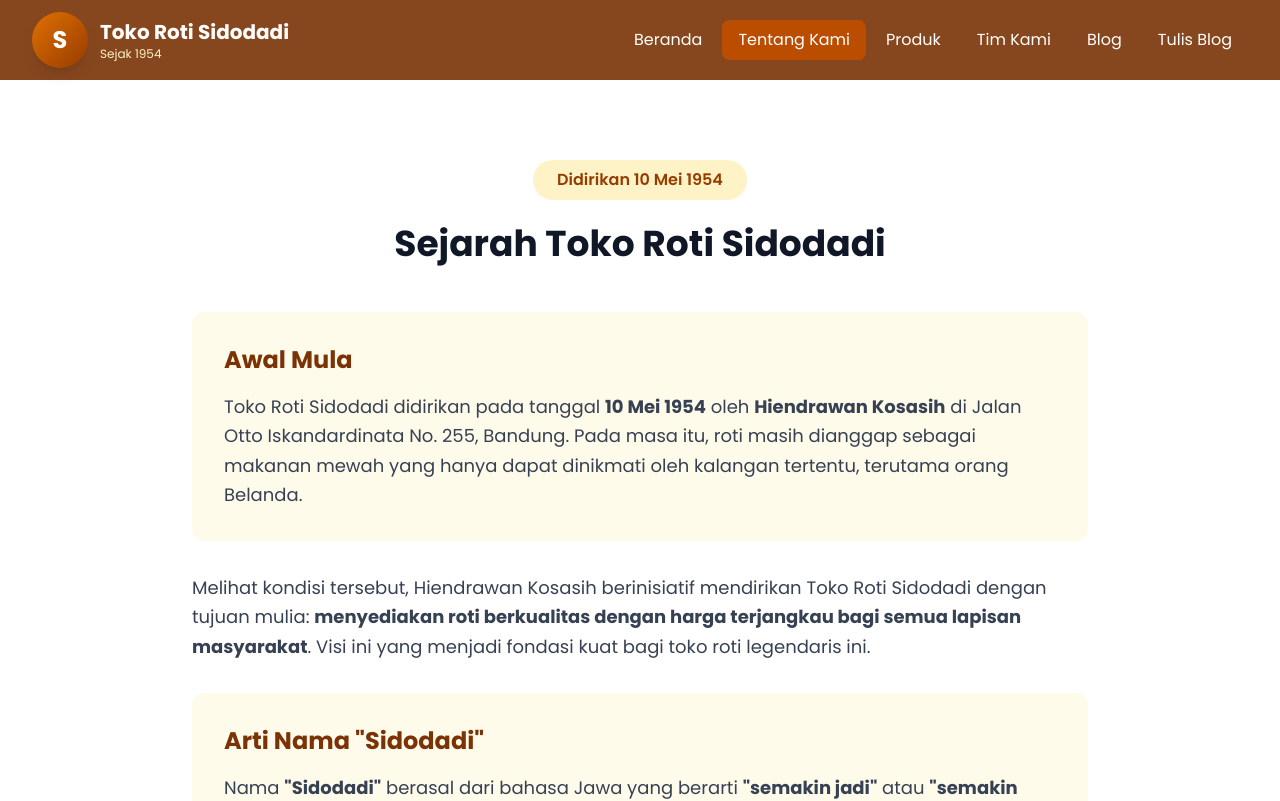
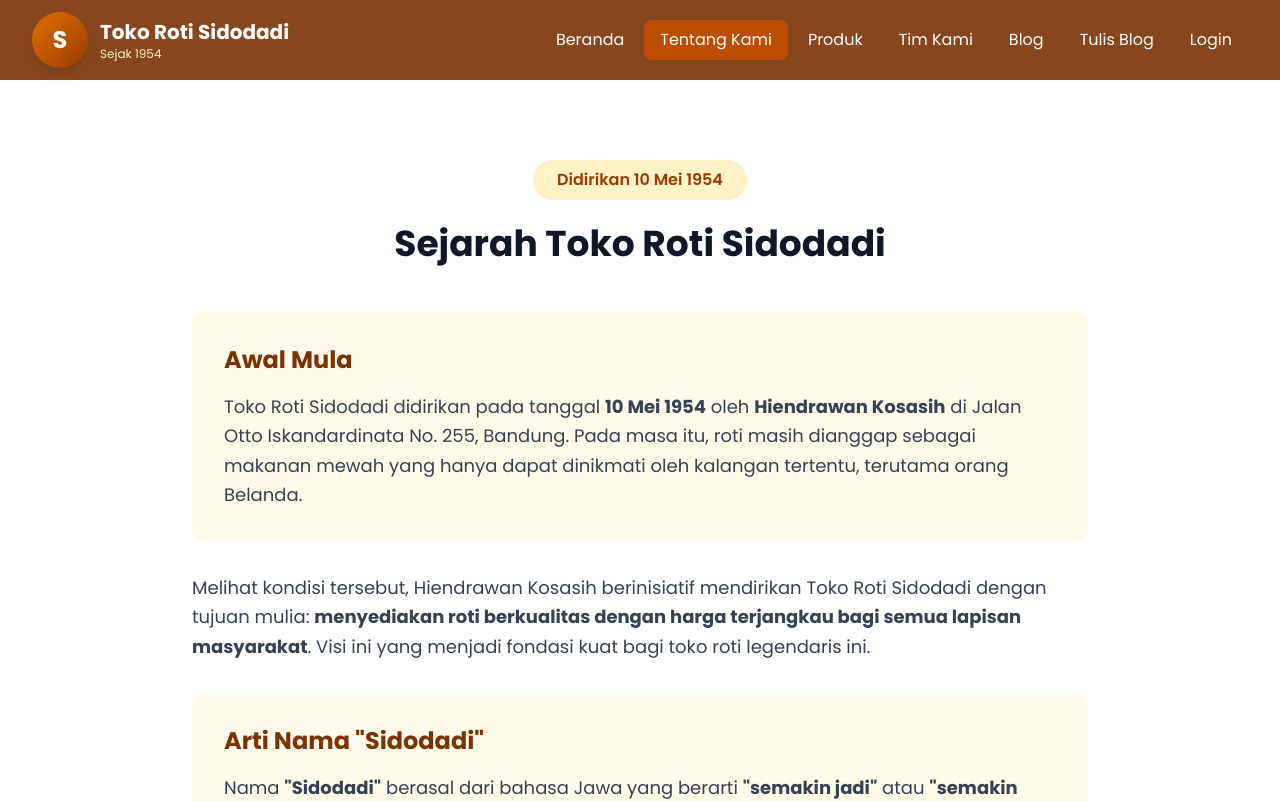
Before and after one commit to ichsanlearns/company-profile, a React (Vite) app: page /about in a window 1280 px wide. Shown: the top 801 px of the page. Built offline with nearby package versions, Linux system fonts and the light colour scheme.

Commit message:
feat: add login button

```diff
--- a/src/components/NavBar.tsx
+++ b/src/components/NavBar.tsx
@@ -26,7 +26,6 @@ function NavBar() {
     >
       <div className=" max-w-7xl mx-auto px-4 sm:px-6 lg:px-8">
         <div className="flex items-center justify-between h-20">
-          {/* Logo */}
           <Link to="/" className="flex items-center space-x-3">
             <div className="w-14 h-14 bg-gradient-to-br from-amber-600 to-amber-800 rounded-full flex items-center justify-center shadow-lg">
               <span className="text-white font-bold text-2xl">S</span>
@@ -49,7 +48,6 @@ function NavBar() {
             </div>
           </Link>
 
-          {/* Desktop Navigation */}
           <div className="hidden md:flex items-center space-x-1">
             <Link
               to="/"
@@ -123,6 +121,23 @@ function NavBar() {
             >
               Tulis Blog
             </Link>
+
+            {!email ? (
+              <Link
+                to="/login"
+                className={`px-4 py-2 rounded-lg transition-all duration-200 ${
+                  isActive("/createblog")
+                    ? "bg-amber-700 text-white"
+                    : isScrolled
+                    ? "text-gray-700 hover:bg-amber-50"
+                    : "text-white hover:bg-white/10"
+                }`}
+              >
+                Login
+              </Link>
+            ) : (
+              <div></div>
+            )}
           </div>
 
           <button
@@ -261,6 +276,24 @@ function NavBar() {
           >
             Tulis Blog
           </Link>
+
+          {!email ? (
+            <Link
+              to="/login"
+              onClick={() => setIsMenuOpen(false)}
+              className={`block px-4 py-3 rounded-lg transition-colors ${
+                isActive("/createblog")
+                  ? "bg-amber-700 text-white"
+                  : isScrolled
+                  ? "text-gray-700 hover:bg-amber-50"
+                  : "text-white hover:bg-white/10"
+              }`}
+            >
+              Login
+            </Link>
+          ) : (
+            <div></div>
+          )}
         </div>
       </div>
     </nav>
--- a/src/pages/AboutUs/index.tsx
+++ b/src/pages/AboutUs/index.tsx
@@ -10,7 +10,6 @@ import {
 function AboutUs() {
   return (
     <div className="min-h-screen pt-20">
-      {/* Company History */}
       <section className="py-20 bg-white">
         <div className="max-w-7xl mx-auto px-4 sm:px-6 lg:px-8">
           <div className="max-w-4xl mx-auto">
@@ -88,7 +87,6 @@ function AboutUs() {
         </div>
       </section>
 
-      {/* Milestones */}
       <section className="py-20 bg-amber-50">
         <div className="max-w-7xl mx-auto px-4 sm:px-6 lg:px-8">
           <SectionHeader title="Perjalanan Kami" />
@@ -107,7 +105,6 @@ function AboutUs() {
         </div>
       </section>
 
-      {/* Philosophy */}
       <section className="py-20 bg-white">
         <div className="max-w-7xl mx-auto px-4 sm:px-6 lg:px-8">
           <SectionHeader
--- a/src/pages/BlogList/index.tsx
+++ b/src/pages/BlogList/index.tsx
@@ -27,7 +27,6 @@ function BlogList() {
               to={`/detailblog/${blog.objectId}`}
               className="bg-white rounded-xl shadow-md hover:shadow-xl transition-shadow overflow-hidden"
             >
-              {/*  */}
               <div className=" border-t border-gray-200 pt-4">
                 <div className="mx-10 flex items-center justify-between">
                   <div className=" flex items-center">
@@ -45,7 +44,7 @@ function BlogList() {
                   </div>
                 </div>
               </div>
-              {/*  */}
+
               <div className="p-6 ">
                 <div className="mb-4 ">
                   <h2 className="text-2xl font-bold text-gray-900 mb-3 line-clamp-2 text-center">
--- a/src/pages/DetailPage/index.tsx
+++ b/src/pages/DetailPage/index.tsx
@@ -26,7 +26,6 @@ function DetailPage() {
 
   return (
     <article className="">
-      {/*  */}
       <div className="w-screen min-h-screen bg-white  rounded-xl shadow-md hover:shadow-xl transition-shadow overflow-hidden">
         <div className=" border-t border-gray-200 pt-4">
           <div className="mx-10 flex items-center justify-between">
@@ -45,7 +44,7 @@ function DetailPage() {
             </div>
           </div>
         </div>
-        {/*  */}
+
         <div className="p-6 ">
           <div className="mb-4 ">
             <h2 className="text-2xl font-bold text-gray-900 mb-3 line-clamp-2 text-center">
```
